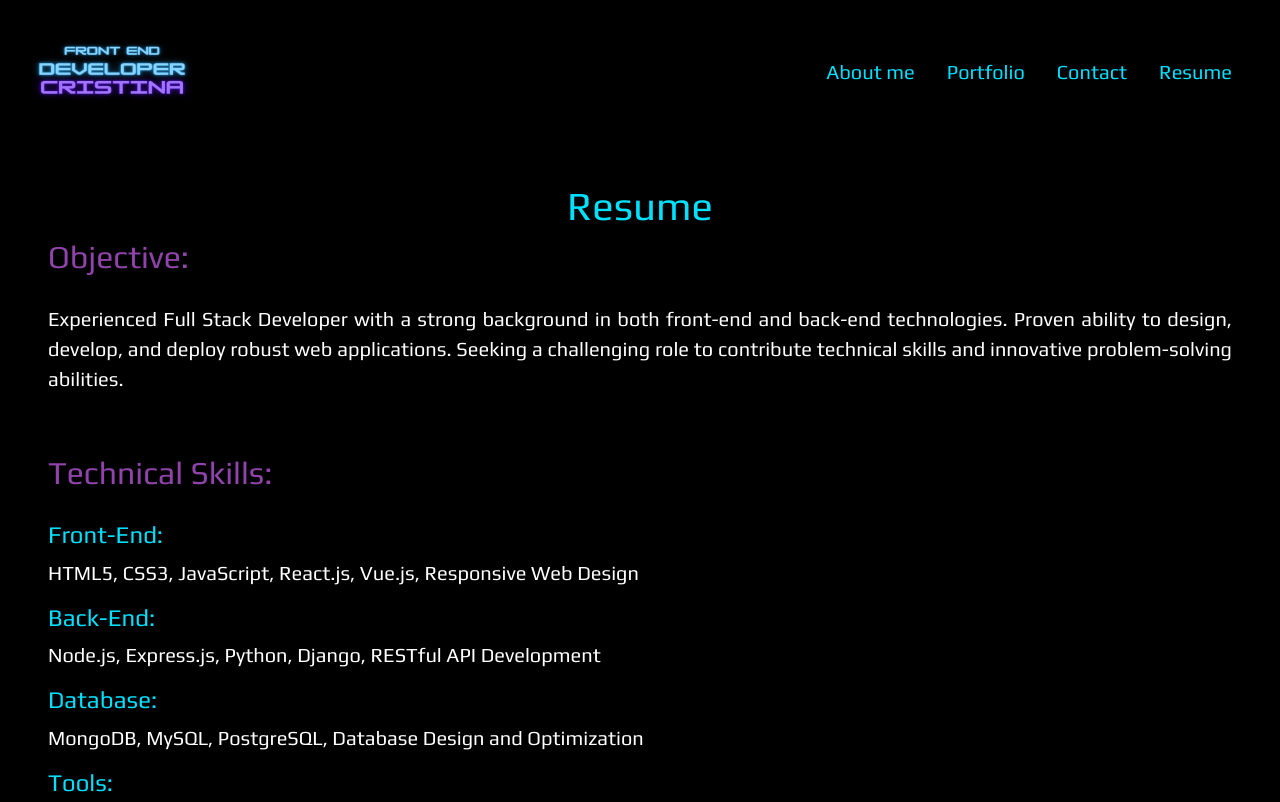
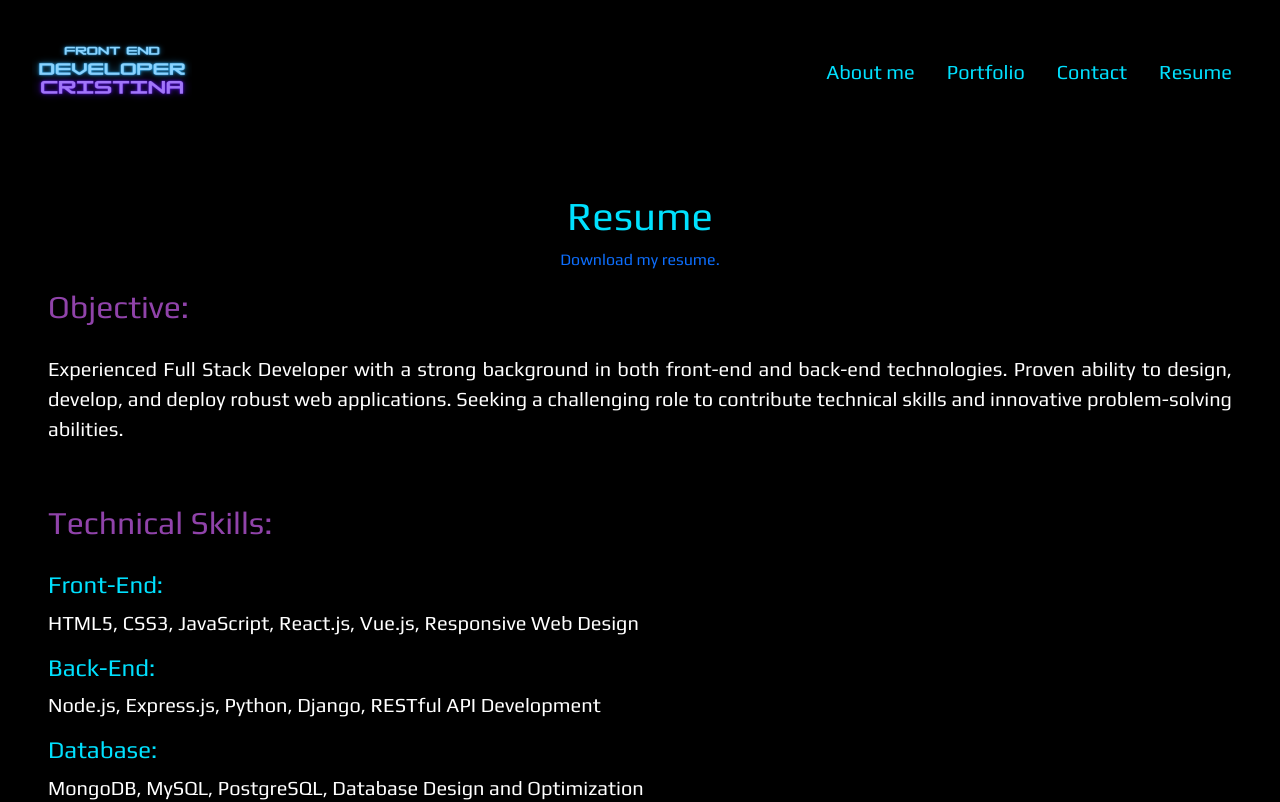
Before and after one commit to garmercy/React-Portfolio, a React (Vite) app: page /Resume in a window 1280 px wide. Shown: the top 802 px of the page. Built offline with nearby package versions, Linux system fonts and the light colour scheme.

Commit message:
adding resume.jpg to Resume page

```diff
--- a/package.json
+++ b/package.json
@@ -12,6 +12,7 @@
   },
   "dependencies": {
     "bootstrap": "^5.2.3",
+    "file-saver": "^2.0.5",
     "react": "^18.2.0",
     "react-dom": "^18.2.0",
     "react-router-dom": "^6.11.1"
--- a/src/App.css
+++ b/src/App.css
@@ -136,7 +136,7 @@
 }
 
 #containerFrontAbout{
-  margin-top: 70px;
+  margin-top: 80px;
   margin-bottom: 80px;
 }
 
@@ -210,7 +210,7 @@ border: solid rgb(0, 225, 255) 1px;
 }
 
 #linkPortfolio{
-font-size: 20px;
+font-size: 25px;
 color: rgb(0, 225, 255);
 }
 
--- a/src/pages/Portfolio.jsx
+++ b/src/pages/Portfolio.jsx
@@ -62,7 +62,8 @@ export default function Portfolio() {
           <img src={photo1} alt="logo" />
             <div id='containerTextCard' class="card-body">
                 <h2 id='titleCard' class="card-title">Work Day Scheduler</h2>
-                <p id='textCard' class="card-text">description</p>
+                <p id='textCard' class="card-text">It's a calendar apllication build that allows an user to save events for each hour of a typical working day (9am–5pm).
+               </p>
                 <div>
                   <a id='linkPortfolio' href="https://garmercy.github.io/Work-Day-Scheduler/">Deployed application</a>
                 </div>
--- a/src/pages/Resume.jsx
+++ b/src/pages/Resume.jsx
@@ -1,7 +1,14 @@
+import resume from '../assets/img/resume.jpg';
+import MyPDF from '../assets/img/resume.jpg';
 export default function Resume() {
   return (
     <div id="containerFrontAbout">
+
       <h1>Resume</h1>
+      <p>
+        <a href={MyPDF} download="Resume.jpg"> Download my resume.</a>
+      </p>
+
       <div class="col-lg-12">
         <h2 id="h1AboutMe" >Objective:</h2>
       </div>
```
Also changed, not shown: src/assets/img/resume.jpg (added), 1 other file (tests, documents, lock files or other folders).
